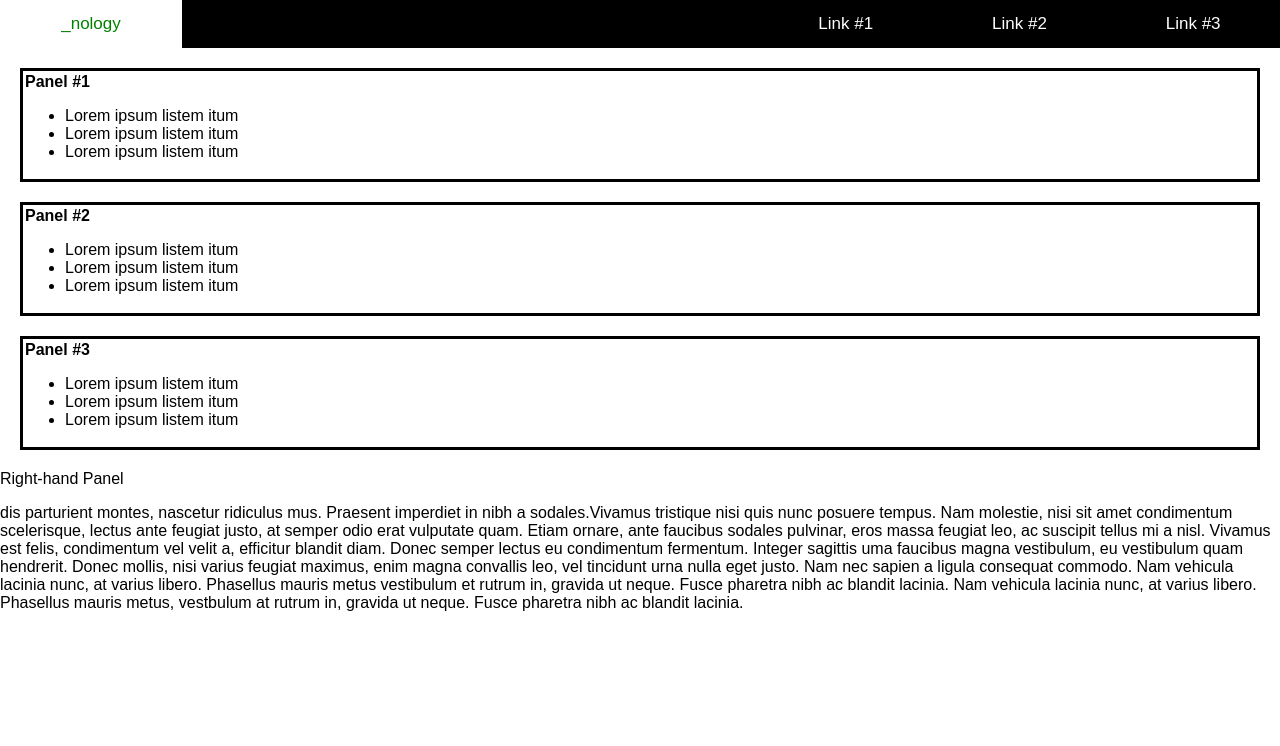
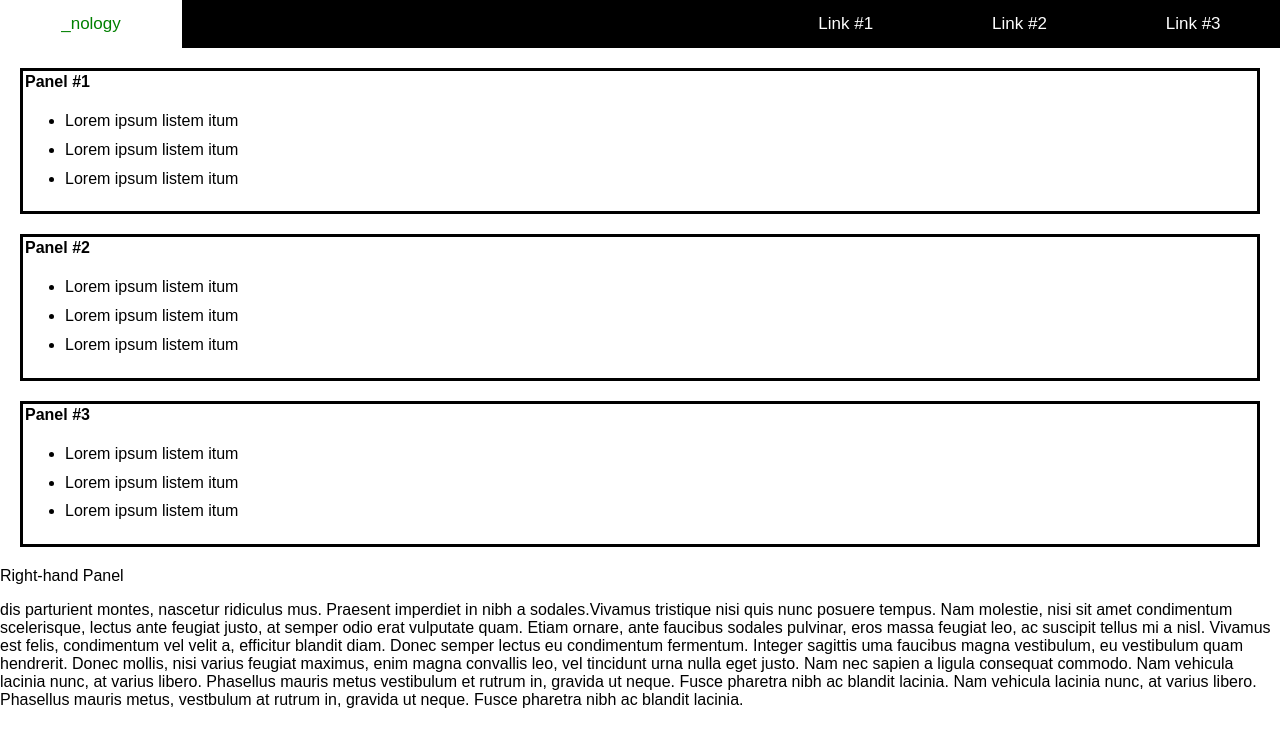
Before and after one commit to rosaTome/flexbox-challenge-01, a plain HTML site: page index.html in a window 1280 px wide. Drawn offline with Linux system fonts and the light colour scheme.

Commit message:
added spacing between the lists within each panel

```diff
--- a/styles.css
+++ b/styles.css
@@ -55,5 +55,10 @@ body {
 
 /* bold title for each panel */
 .card section{
-font-weight: bold;
+  font-weight: bold;
 }
+
+/* spacing between the lists within each of the panels */
+li{
+  line-height: 1.8;
+}
```
